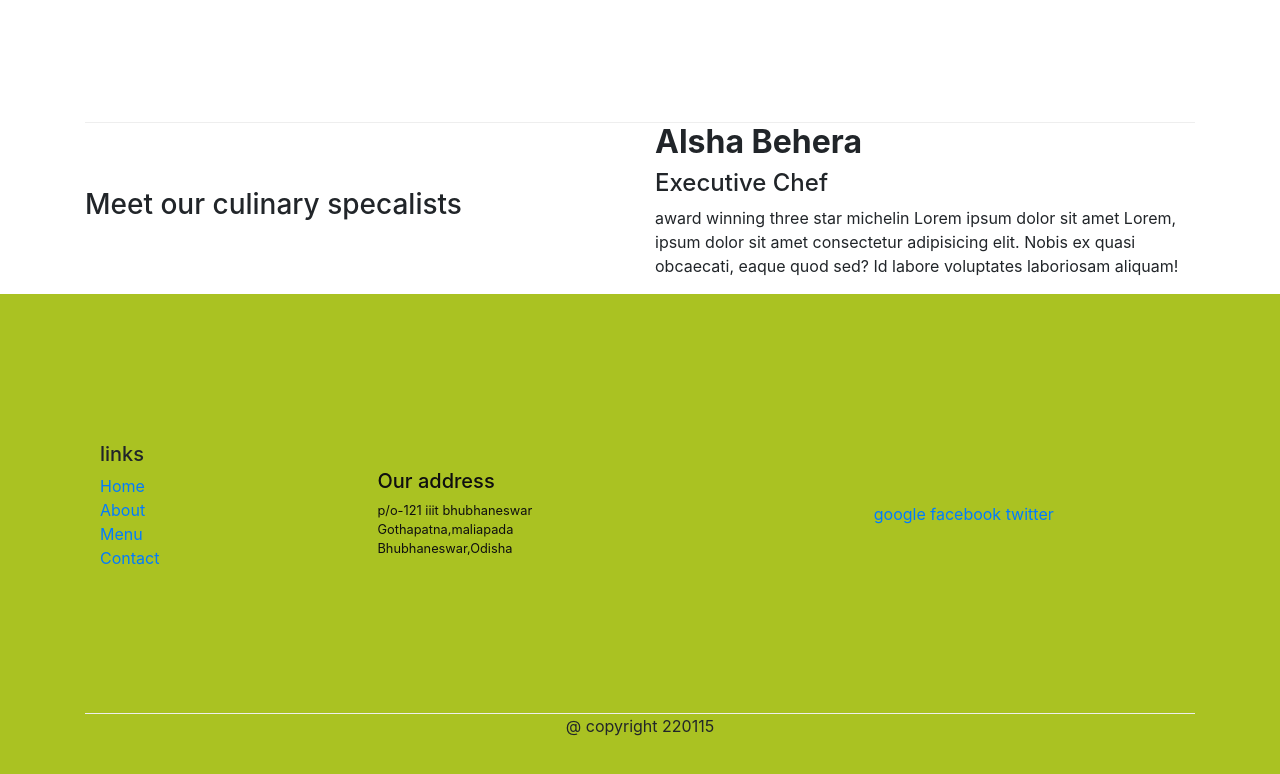
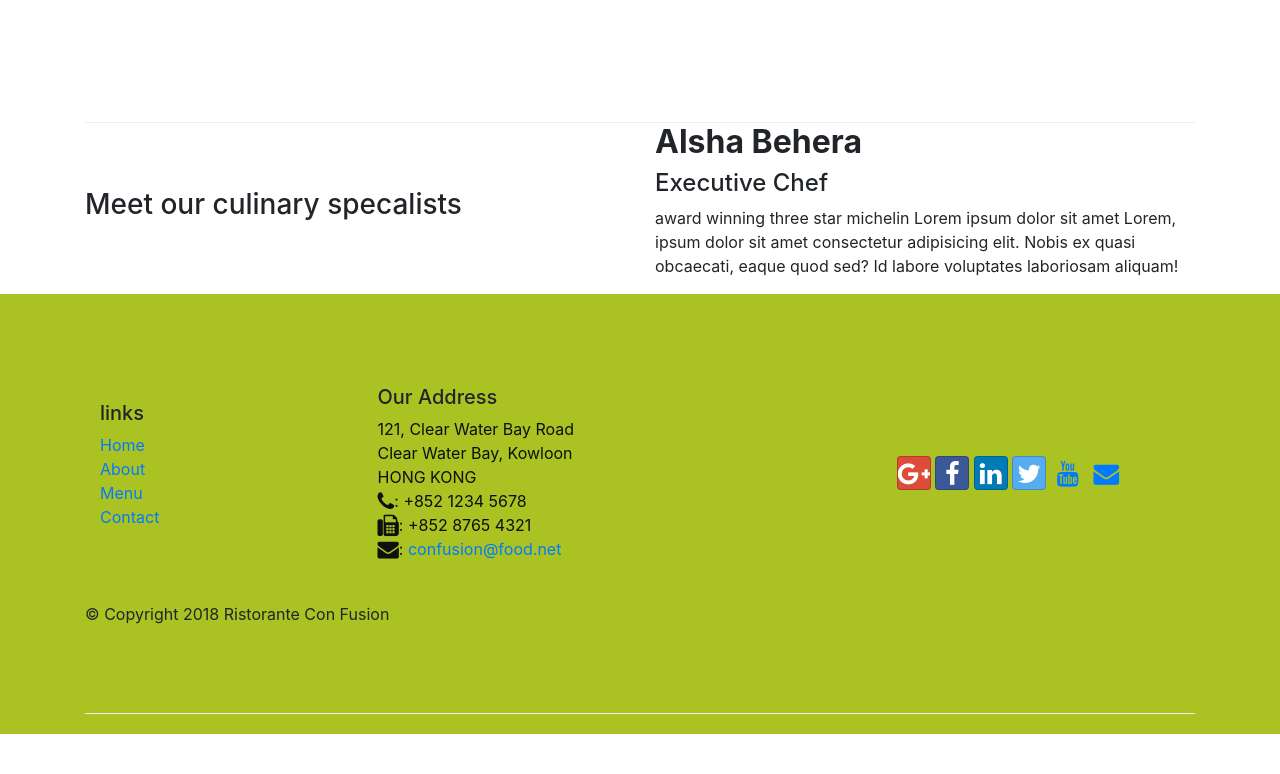
Before and after one commit to alshabehera/bootstrap, a website: page index.html in a window 1280 px wide. Shown: the part 1047-1821 px from the top of the page. After the commit the page ends 1781 px from the top, so only its background shows below. Drawn offline with nearby package versions, Linux system fonts and the light colour scheme.

Commit message:
icon-fonts

```diff
--- a/index.html
+++ b/index.html
@@ -8,6 +8,9 @@
     <meta http-equiv="x-ua-compatible" content="ie=edge">
     <!-- Bootstrap CSS -->
     <link rel="stylesheet" href="node_modules/bootstrap/dist/css/bootstrap.min.css">
+    <link rel="stylesheet" href="node_modules/font-awesome/css/font-awesome.min.css">
+    <link rel="stylesheet" href="node_modules/bootstrap-social/bootstrap-social.css">
+
     <link rel="stylesheet" href="css/style.css">
 </head>
 
@@ -21,10 +24,10 @@
             <a class="navbar-brand" href="#">Ristrone Con Fusion</a>
             <div class="collapse navbar-collapse" id="Navbar">
             <ul class="navbar-nav mr auto">
-                <li class="nav-item"><a class="nav-link active" href="#">Home</a> </li>
-                <li class="nav-item"><a class="nav-link" href="/aboutUs.html">AboutUs</a> </li>
-                <li class="nav-item"><a class="nav-link" href="#">Menu</a></li>
-                <li class="nav-item"><a class="nav-link" href="#">Contact</a></li>
+                <li class="nav-item"><a class="nav-link active" href="#"><span class="fa fa-home fa-lg"></span>Home</a> </li>
+                <li class="nav-item"><a class="nav-link" href="/aboutUs.html"><span class="fa fa-info fa-lg"></span>AboutUs</a> </li>
+                <li class="nav-item"><a class="nav-link" href="#"><span class="fa fa-list fa-lg"></span>Menu</a></li>
+                <li class="nav-item"><a class="nav-link" href="#"><span class="fa fa-address-card fa-lg"></span>Contact</a></li>
             </ul>
             </div>
         </div>
@@ -91,37 +94,41 @@
             <div class="col-4 col-sm-3">
                 <h5>links</h5>
                 <ul class="list-unstyled">
-                    <li><a href="#">Home</a></li>
+                    <li><a href="#"> Home</a></li>
                     <li><a href="#">About</a></li>
                     <li><a href="#">Menu</a></li>
                     <li><a href="#">Contact</a></li>
                 </ul>
             </div>
-            <div class="col-4 col-sm-5">
-                <div class="address">
-                <h5>Our address</h5>
+            <div class="col-7 col-sm-5">
+                <h5>Our Address</h5>
                 <address>
-                    p/o-121  iiit bhubhaneswar<br>
-                    Gothapatna,maliapada<br>
-                    Bhubhaneswar,Odisha<br>
-                </address>
-                </div>
+                  121, Clear Water Bay Road<br>
+                  Clear Water Bay, Kowloon<br>
+                  HONG KONG<br>
+                  <i class="fa fa-phone fa-lg"></i>: +852 1234 5678<br>
+                  <i class="fa fa-fax fa-lg"></i>: +852 8765 4321<br>
+                  <i class="fa fa-envelope fa-lg"></i>: <a href="mailto:confusion@food.net">confusion@food.net</a>
+               </address>
             </div>
-            <div class="col-4 col-sm-3 align-self-center">
+            <div class="col-12 col-sm-4 align-self-center">
                 <div class="text-center">
-                    <a href="www.google.com">google</a>
-                    <a href="www.facebook.com">facebook</a>
-                    <a href="www.twitter.com">twitter</a>
-                </div>
+                    <a class="btn btn-social-icon btn-google" href="http://google.com/+"><i class="fa fa-google-plus fa-lg"></i> </a>
+                    <a class="btn btn-social-icon btn-facebook" href="http://www.facebook.com/profile.php?id="><i class="fa fa-facebook fa-lg"></i> </a>
+                    <a class="btn btn-social-icon btn-linkedin" href="http://www.linkedin.com/in/"><i class="fa fa-linkedin fa-lg"></i> </a>
+                    <a class="btn btn-social-icon btn-twitter" href="http://twitter.com/"><i class="fa fa-twitter fa-lg"></i></a>
+                    <a class="btn btn-social-icon btn-youtube" href="http://youtube.com/"><i class="fa fa-youtube fa-lg"></i></a>
+                    <a class="btn btn-social-icon" href="mailto:"><i class="fa fa-envelope fa-lg"></i> </a>
+
             </div>
-        </div>
-        <div class="row justify-content-center">
+       </div>
+       <div class="row justify-content-center">
             <div class="col-auto">
-                <p>@ copyright 220115 </p>
+                <p>© Copyright 2018 Ristorante Con Fusion</p>
             </div>
-        </div>
+       </div>
     </div>
-    </div>
+
 </footer>
 
 
--- a/package.json
+++ b/package.json
@@ -34,6 +34,7 @@
     "batch": "^0.6.1",
     "binary-extensions": "^2.2.0",
     "bootstrap": "^4.0.0",
+    "bootstrap-social": "^5.1.1",
     "brace-expansion": "^1.1.11",
     "braces": "^3.0.2",
     "browser-sync": "^2.27.11",
@@ -76,6 +77,7 @@
     "fill-range": "^7.0.1",
     "finalhandler": "^1.1.0",
     "follow-redirects": "^1.15.2",
+    "font-awesome": "^4.7.0",
     "fresh": "^0.5.2",
     "fs-extra": "^3.0.1",
     "function-bind": "^1.1.1",
```
Also changed, not shown: aboutUs.html (+15 -13 lines), 1 other file.
